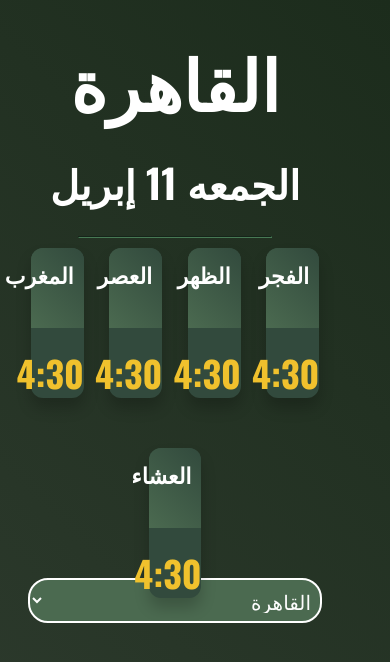
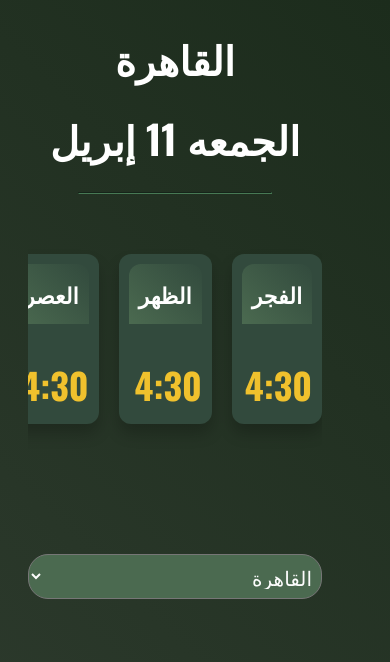
Before and after one commit to Latifa-Abdelkarim/mosque, a plain HTML site: page index.html in a window 390 px wide. Drawn offline with nearby package versions, Linux system fonts and the light colour scheme; no server answers; a web font is replaced by a local one.

Commit message:
Update style.css

```diff
--- a/style.css
+++ b/style.css
@@ -1,82 +1,26 @@
-/* body{
-    font-family:  "Oswald", sans-serif;
-    background: linear-gradient(45deg,#251058, #1c152b);
-}
 
-
-.ty-name{
-    color: #eee;
-    font-size: 100px;
-}
-h1,h2,h3,h4,h5,h6 {
-    margin: 0px;
-}
-
-.card{
-    width: 18%;
-    height: 50%;
-    background-color:white ;
-    font-size: 15px;
-    color: #000;
-    box-shadow: 0px 10px 5px rgb(0 0 0 / 30%);
-
-}
-.card:hover {
-    transform: translateY(-5px);
-    box-shadow: 0px 15px 10px rgba(0,0,0,0.3);
-    transition: 0.3s;
-}
-
-
-.header{
-    background: linear-gradient(45deg,#4312b4,#270674);
-    color: white;
-    height:30%;
-
-}
-.header h1{
-    font-weight: 100;
-    margin: 15px;
-
-}
-
-.center{
-    display: flex;
-    justify-content: center;
-    align-items: center;
-    gap: 20px;
-    flex-wrap: wrap;
-}
-
-#city-name {
-    font-size: 60px;
-    margin-bottom: 20px;
-} */
-
- body {
+body {
     font-family: "Oswald", sans-serif;
     background: linear-gradient(45deg, #2e3b2e, #1c2c1c);
     padding: 20px;
 }
 
-
-
 #city-name {
     font-size: 70px;
-    color: #ffffff; /* أبيض */
+    color: #ffffff;
     text-align: center;
     margin-bottom: 20px;
 }
 
 #datE {
     font-size: 30px;
-    color: #ffffff; /* أبيض */
+    color: #ffffff;
     text-align: center;
 }
 
 #citites-select:hover {
     background-color: #3a5a40;
-    color: #f0c12d; /* ذهبي فاتح */
+    color: #f0c12d;
 }
 
 #citites-select:focus {
@@ -86,22 +30,28 @@ h1,h2,h3,h4,h5,h6 {
 
 .center {
     display: flex;
-    justify-content: space-around;
+    justify-content: space-between;
     align-items: center;
     gap: 20px;
-    flex-wrap: wrap;
+    flex-wrap: nowrap;
+    overflow-x: auto;
+    margin-top: 30px;
 }
 
 .card {
     width: 18%;
-    height: 150px;
+    height: 180px;
     background-color: #324a3d;
     font-size: 18px;
     color: #f0c12d;
     box-shadow: 0px 10px 15px rgba(0, 0, 0, 0.2);
     border-radius: 12px;
+    transition: transform 0.3s ease, box-shadow 0.3s ease;
+    display: flex;
+    flex-direction: column;
+    justify-content: space-between;
+    padding: 10px;
     margin-bottom: 30px;
-    transition: transform 0.3s ease, box-shadow 0.3s ease;
 }
 
 .card:hover {
@@ -116,6 +66,9 @@ h1,h2,h3,h4,h5,h6 {
     padding: 10px;
     border-top-left-radius: 12px;
     border-top-right-radius: 12px;
+    display: flex;
+    justify-content: center;
+    align-items: center;
 }
 
 .header h1 {
@@ -131,26 +84,52 @@ h1,h2,h3,h4,h5,h6 {
 
 h1,h2,h3,h4,h5,h6 {
     margin: 0px;
-
-}
-#citites-select {
-    width: 250px;
-    padding: 10px 15px;
-    font-size: 18px;
-    color: #fff;
-
-    border: 2px solid #fff;
-    border-radius: 12px;
-    cursor: pointer;
-    transition: all 0.3s ease;
 }
 
-#citites-select:focus {
-    outline: none;
+#citites-select {
+    width: 100%;
+    max-width: 300px;
+    height: 40px;
+    font-size: 16px;
+    font-family: "Oswald", sans-serif;
+    background: none;
+    padding: 5px;
+    border-radius: 20px;
+    color: rgb(253, 253, 253);
+    margin-top: 20px;
+    display: block;
+    margin-left: auto;
+    margin-right: auto;
 }
 
 #citites-select option {
-
     color: #fff;
     padding: 10px;
 }
+
+
+@media (max-width: 768px) {
+    .card {
+        width: 30%;
+        height: 150px;
+    }
+}
+
+@media (max-width: 480px) {
+    .card {
+        width: 100%;
+        height: 150px;
+    }
+
+    #city-name {
+        font-size: 40px;
+    }
+
+    #datE {
+        font-size: 25px;
+    }
+
+    #citites-select {
+        width: 90%;
+    }
+}
```
